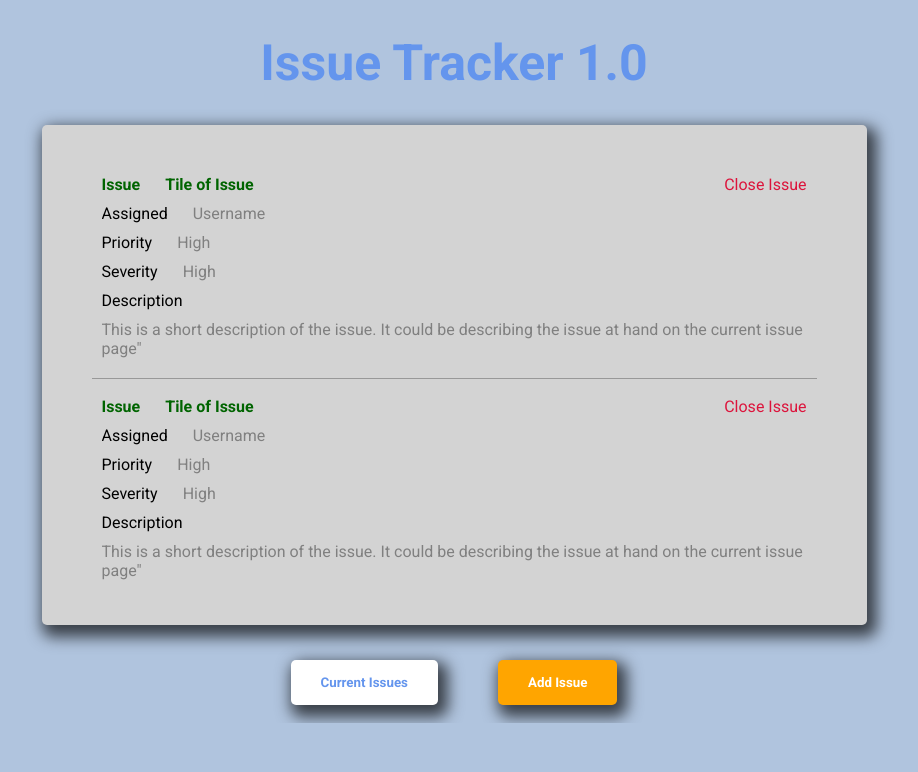
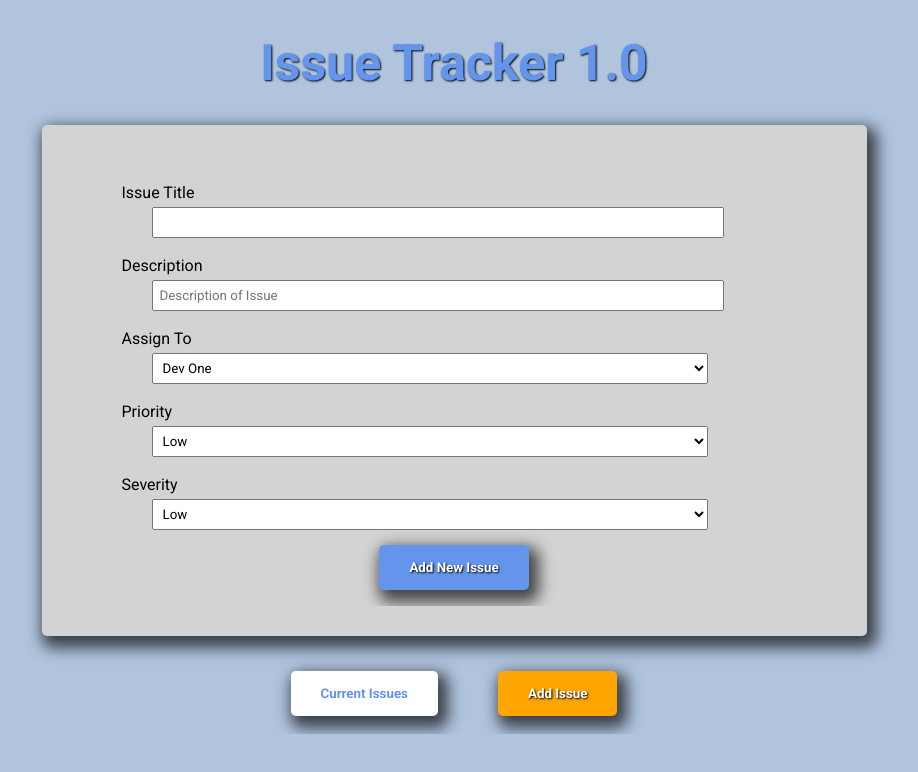
Before and after one commit to nabilk11/react-issue-tracker, a React (Create React App) app: page / in a window 1280 px wide. Shown: the top 772 px of the page, without its empty margins (186-1104 px from the left). Built offline with nearby package versions, Linux system fonts and the light colour scheme.

Commit message:
added onClick functionality for App buttons, adjusted hover styling, and text shadow for button/header text

```diff
--- a/src/App.css
+++ b/src/App.css
@@ -1,14 +1,21 @@
 .App {
   text-align: center;
+}
+
+*{
+  font-family: 'Roboto', sans-serif;
+  overflow-x: hidden;
 }
 
 body {
   background-color: lightsteelblue;
 }
 
-h1{
+.App h1{
   font-size: 50px;
   color:cornflowerblue;
+  text-shadow: 1px 1px 2px black;
+
 
 }
 
@@ -20,7 +27,7 @@ h1{
   -webkit-box-shadow: 5px 7px 15px 5px rgba(0,0,0,0.68);
   box-shadow: 5px 7px 15px 5px rgba(0,0,0,0.68);
   padding: 40px 50px 30px;
-  max-height: 525px;
+  max-height: 441px;
   overflow-x: hidden;
   overflow-y: scroll;
 }
@@ -41,6 +48,11 @@ h1{
 
 
 }
+.view-button:hover{
+  background-color: cornflowerblue;
+  color: white;
+
+}
 .add-button {
   font-weight: bold;
   border-radius: 5px;
@@ -54,6 +66,7 @@ h1{
   margin-bottom: 18px;
   margin-inline: 30px;
   cursor: pointer;
+  text-shadow: 1px 1px 2px black;
 }
 .add-button:hover{
   background-color: cornflowerblue;
@@ -79,6 +92,7 @@ margin-top: 15px;
   margin-bottom: 18px;
   margin-inline: 30px;
   cursor: pointer;
+  text-shadow: 1px 1px 2px black;
 
 
 }
--- a/src/App.jsx
+++ b/src/App.jsx
@@ -5,7 +5,15 @@ import CurrentIssue from './components/CurrentIssue/CurrentIssue';
 import './App.css';
 
 function App() {
-  const [addIssue, setAddIssue] = useState(false)
+  const [addIssue, setAddIssue] = useState(true)
+
+  const showAddIssue = () => {
+      setAddIssue(true)
+  }
+
+const showCurrentIssue = () => {
+    setAddIssue(false)
+}
   return (
     <div className="App">
       <h1>Issue Tracker 1.0</h1>
@@ -13,8 +21,8 @@ function App() {
       { addIssue ? <AddIssue/> : <CurrentIssue/>}
       </div>
     <div className="buttons">
-<button className="view-button">Current Issues</button>
-<button className="add-button active-button">  Add Issue  </button>
+<button className="view-button" onClick={() => showCurrentIssue()}>Current Issues</button>
+<button className="add-button active-button" onClick={() => showAddIssue()}>Add Issue</button>
 
     </div>
     </div>
--- a/src/components/AddIssue/addissue.css
+++ b/src/components/AddIssue/addissue.css
@@ -6,13 +6,13 @@ label select {
     margin-left: 30px;
 }
 form label {
-    margin-top: 20px;
+    margin-top: 18px;
 }
 label input,
 label select {
     width: 80%;
-    padding: 10px;
-    margin-top: 10px;
+    padding: 6px;
+    margin-top: 5px;
     cursor: pointer;
 
 
@@ -26,9 +26,14 @@ border: none;
 -webkit-box-shadow: 5px 7px 15px 5px rgba(0,0,0,0.68);
   box-shadow: 5px 7px 15px 5px rgba(0,0,0,0.68);
   padding: 15px 30px;
-  margin-top: 20px;
-  margin-bottom: 18px;
+  margin-top: 15px;
+  margin-bottom: 16px;
   cursor: pointer;
+  text-shadow: 1px 1px 2px black;
 
 
 }
+form button:hover{
+    background-color: orange;
+    color: white;
+}
--- a/src/components/CurrentIssue/currentissue.css
+++ b/src/components/CurrentIssue/currentissue.css
@@ -1,5 +1,5 @@
 .current-issue {
-    max-height: 430px;
+    max-height: 441px;
     overflow: hidden;
     overflow-y: scroll;
 }
```
